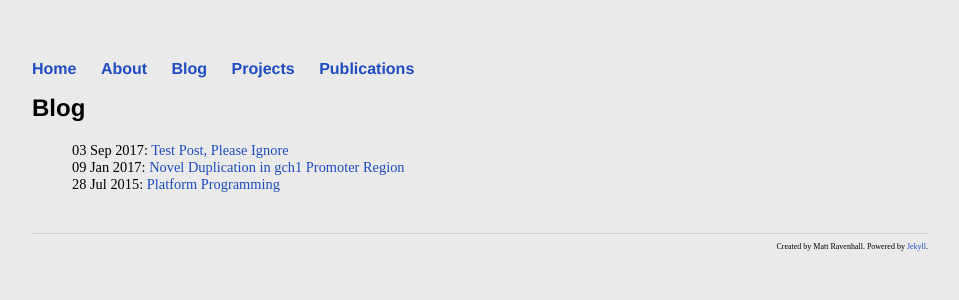
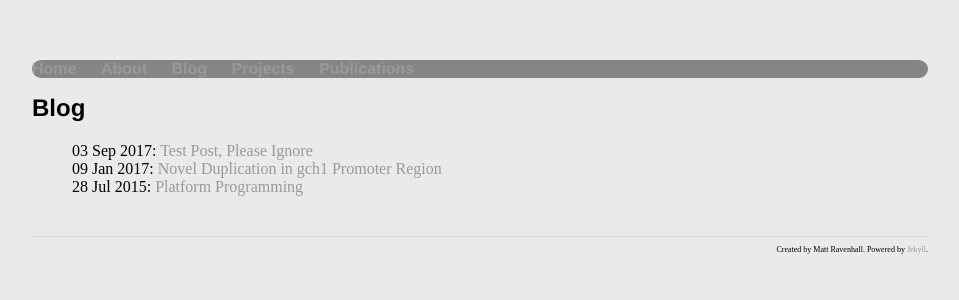
Before and after one commit to mattravenhall/mattravenhall.github.io, a Jekyll site: the page built from blog/index.html, in a window 1280 px wide. Shown: the top 300 px of the page, without its empty margins (160-1119 px from the left). Built offline with Jekyll 4.4.1, drawn with Linux system fonts in a browser that asks for light colours.

Commit message:
Spruced up navbar css

```diff
--- a/_layouts/default.html
+++ b/_layouts/default.html
@@ -8,7 +8,7 @@
   </head>
 
   <body>
-    <nav>
+    <nav style="background:#858585; border-radius:15px">
     <ul>
       <li><a href="/">Home</a></li>
       <li><a href="/about">About</a></li>
--- a/blog/index.html
+++ b/blog/index.html
@@ -6,6 +6,6 @@
 <h1>{{ page.title }}</h1>
 <ul class="posts">
   {% for post in site.posts %}
-  <li style="font-size:0.6em"><span>{{ post.date | date_to_string }}</span>: <a href="{{ post.url }}" title="{{ post.title }}">{{ post.title }}</a></li>
+  <li><span>{{ post.date | date_to_string }}</span>: <a href="{{ post.url }}" title="{{ post.title }}">{{ post.title }}</a></li>
   {% endfor %}
 </ul>
--- a/css/main.css
+++ b/css/main.css
@@ -16,7 +16,7 @@
 }
 a {
     text-decoration: none;
-    color: #1f4cc1;
+    color: #999;
 }
 a:hover {
     text-decoration: underline;
@@ -37,7 +37,7 @@
 
 ul.posts {
     margin: 20px auto 40px;
-    font-size: 1.5em;
+    font-size: 1em;
 }
 
 ul.posts li {
```
